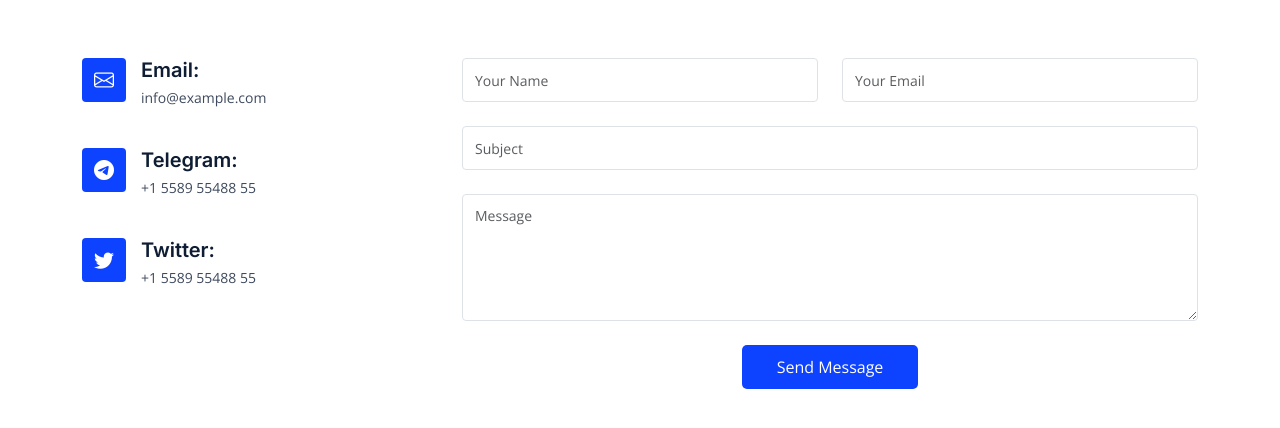
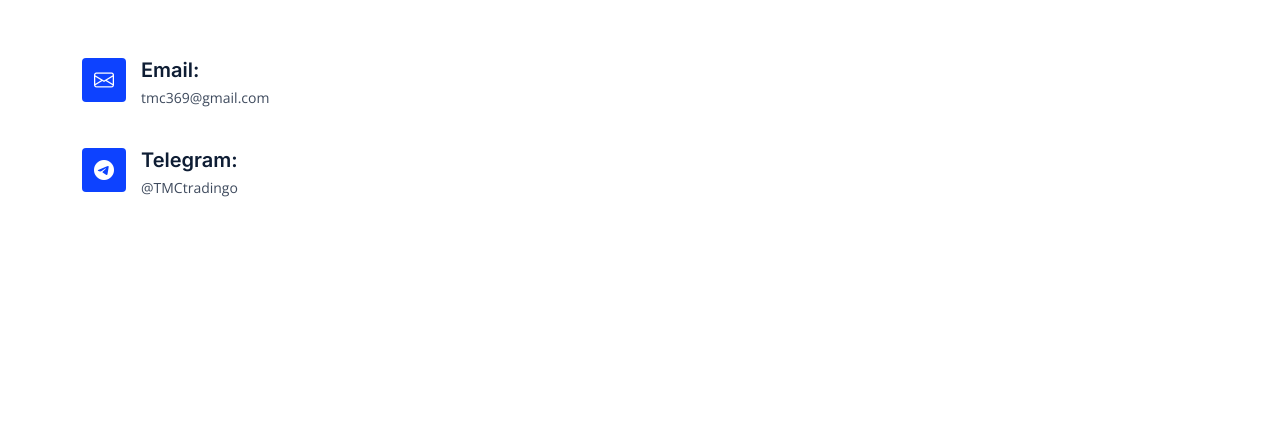
Before and after one commit to venusco1/tmc-trade, a Django app: page /contact/ in a window 1280 px wide. Shown: the top 428 px of the page. Run offline with Django 4.2, Linux system fonts and the light colour scheme; some libraries are stand-ins or nearby versions.

Commit message:
commiteed

```diff
--- a/tmcproj/templates/contact.html
+++ b/tmcproj/templates/contact.html
@@ -53,7 +53,7 @@
               <i class="bi bi-envelope flex-shrink-0"></i>
               <div>
                 <h4>Email:</h4>
-                <p>info@example.com</p>
+                <p>tmc369@gmail.com</p>
               </div>
             </div><!-- End Info Item -->
 
@@ -61,43 +61,11 @@
               <i class="bi bi-telegram flex-shrink-0"></i>
               <div>
                 <h4>Telegram:</h4>
-                <p>+1 5589 55488 55</p>
+                <p>@TMCtradingo</p>
               </div>
             </div><!-- End Info Item -->
 
-            <div class="info-item d-flex">
-              <i class="bi bi-twitter flex-shrink-0"></i>
-              <div>
-                <h4>Twitter:</h4>
-                <p>+1 5589 55488 55</p>
-              </div>
-            </div><!-- End Info Item -->
           </div>
-
-          <div class="col-lg-8">
-            <form action="forms/contact.php" method="post" role="form" class="php-email-form">
-              <div class="row">
-                <div class="col-md-6 form-group">
-                  <input type="text" name="name" class="form-control" id="name" placeholder="Your Name" required>
-                </div>
-                <div class="col-md-6 form-group mt-3 mt-md-0">
-                  <input type="email" class="form-control" name="email" id="email" placeholder="Your Email" required>
-                </div>
-              </div>
-              <div class="form-group mt-3">
-                <input type="text" class="form-control" name="subject" id="subject" placeholder="Subject" required>
-              </div>
-              <div class="form-group mt-3">
-                <textarea class="form-control" name="message" rows="5" placeholder="Message" required></textarea>
-              </div>
-              <div class="my-3">
-                <div class="loading">Loading</div>
-                <div class="error-message"></div>
-                <div class="sent-message">Your message has been sent. Thank you!</div>
-              </div>
-              <div class="text-center"><button type="submit">Send Message</button></div>
-            </form>
-          </div><!-- End Contact Form -->
 
         </div>
 
--- a/tmcproj/templates/login.html
+++ b/tmcproj/templates/login.html
@@ -55,7 +55,6 @@
       <nav id="navbar" class="navbar">
         <ul>
           <li><a href="{% url "index" %}" class="active">Home</a></li>
-          {% if not user.is_authenticated %}<li><a href="{% url "register" %}">Register</a></li>{% endif %}
            <li><a href="{% url "contact" %}">Contact</a></li>
         </ul>
       </nav><!-- .navbar -->
@@ -89,7 +88,7 @@
             {% for i in messages %}
             <div class="mt-3 pt-2"><p class="lead fs-6 text-center text-danger">{{ i }}</p></div>
           {% endfor %}
-          <p class=" mt-3 text-center">If you haven't registered yet, please <a href="/register">register<a/></p>
+          <p class=" mt-3 text-center">If you haven't registered yet, please <a href="https://t.me/TMCtradingo" target="_blank">Contact</a></p>
         </div>
     </div>
   </div>
--- a/tmcproj/tmcproj/urls.py
+++ b/tmcproj/tmcproj/urls.py
@@ -1,10 +1,14 @@
-
 from django.contrib import admin
 from django.urls import include, path
 
-
+from django.conf import settings
+from django.conf.urls.static import static
 
 urlpatterns = [
     path("", include("tmcapp.urls")),
     path("admin/", admin.site.urls),
 ]
+
+# Append static and media URLs correctly
+urlpatterns += static(settings.STATIC_URL, document_root=settings.STATIC_ROOT)
+urlpatterns += static(settings.MEDIA_URL, document_root=settings.MEDIA_ROOT)
```
Also changed, not shown: tmcproj/templates/index.html (+4 -6 lines), tmcproj/tmcproj/settings.py (+6 -2 lines).
